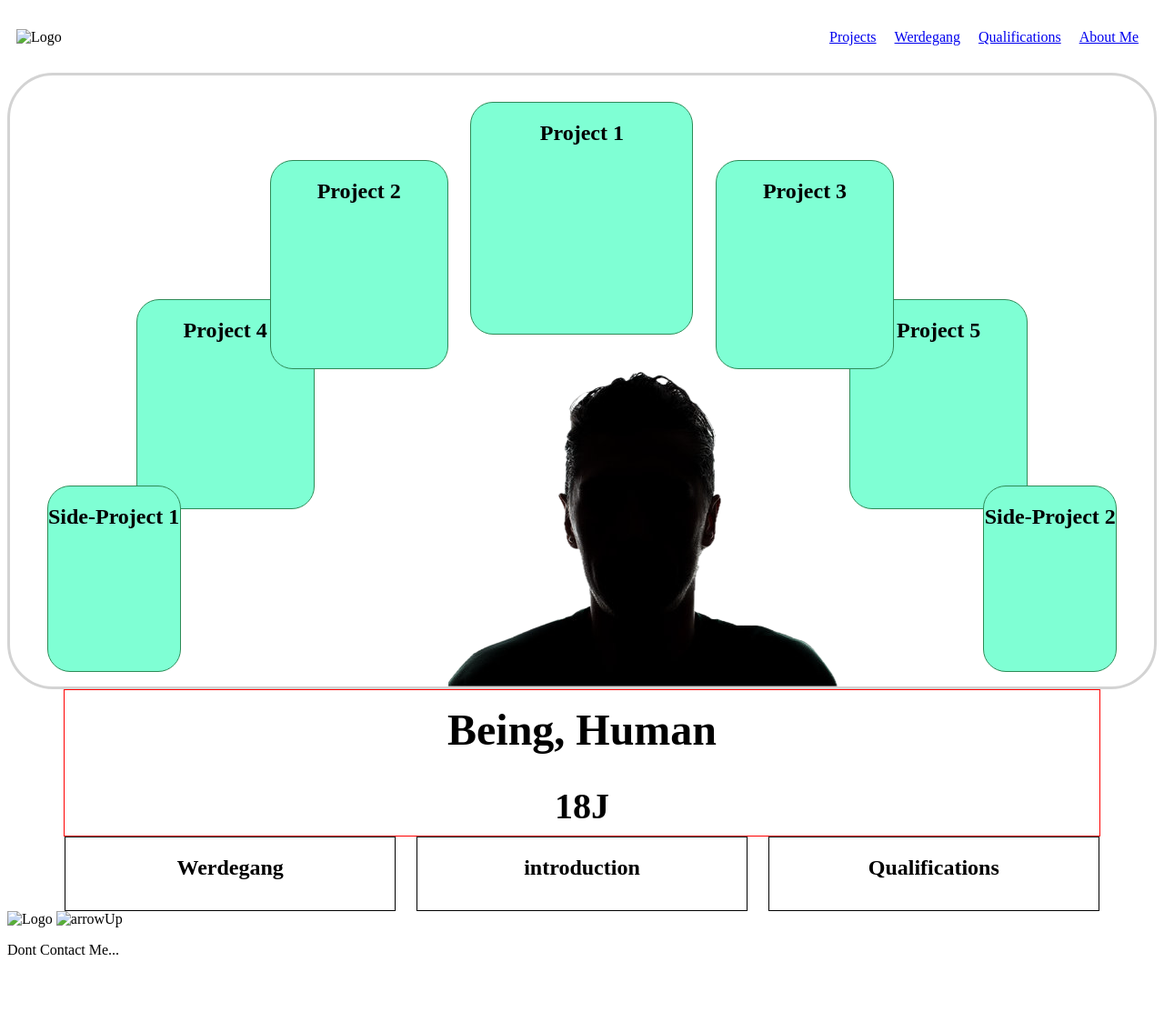
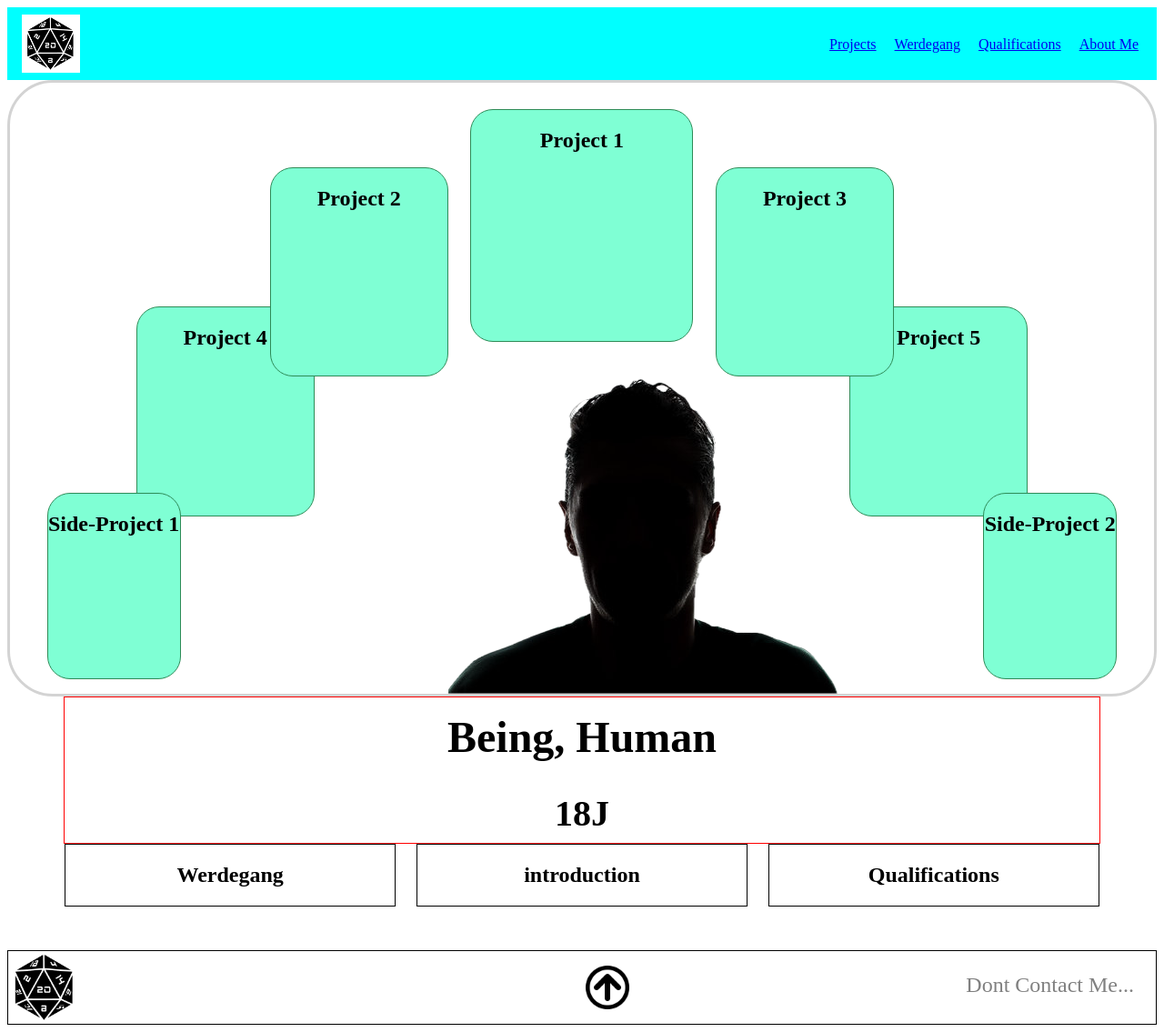
Before and after one commit to PaulHirche/PortfolioWebsite, a plain HTML site: page index.html in a window 1280 px wide. Shown: the whole page at 91% size. Before the commit the page ends 1070 px from the top, so only its background shows below. Drawn offline with Linux system fonts and the light colour scheme.

Commit message:
Added Footer to style.css and fixed minor bugs all around

```diff
--- a/index.html
+++ b/index.html
@@ -9,7 +9,7 @@
 <body>
     <nav>
         <div class="nav-bar">
-            <img src="#" alt="Logo" id="nav-img">
+            <img src="Images/Logo.png" alt="Logo" id="nav-img">
             <a href="#" id="nav-a">About Me</a>
             <a href="#" id="nav-a">Qualifications</a>
             <a href="#" id="nav-a">Werdegang</a>
@@ -65,13 +65,18 @@
             </div>
             <div id="qualifications">
                 <h2>Qualifications</h2>
+                <p>
+
+                </p>
             </div>
         </div>
     </section>
 
     <footer>
-        <img src="#" alt="Logo" id="footerLogo">
-        <img src="#" alt="arrowUp" id="footerArrowUp">
+        <img src="Images/Logo.png" alt="Logo" id="footerLogo">
+        <a href="#start">
+            <img src="Images/ArrowUp.webp" alt="arrowUpToStart" id="footerArrowUp">
+        </a>
         <p>Dont Contact Me...</p>
     </footer>
 </body>
--- a/style.css
+++ b/style.css
@@ -6,19 +6,21 @@ html{
 /* Navbar */
 nav{
     width: 100%;
-    height: 3rem;
-    padding-top: 1.5rem;
+    height: 5rem;
     position: sticky;
     top: 0;
     z-index: 1;
+    background-color: aqua;
+    align-content: center;
     img{
-        height: 50px;
-        margin-left: 10px;
+        height: 4rem;
+        margin-left: 1rem;
         float: left;
     }
     a{
         margin-right: 20px;
         float: right;
+        margin-top: 1.5rem;
     }
 }
 
@@ -102,7 +104,7 @@ nav{
     .divIntroduction > div{
         border: 1px black solid;
         width:inherit;
-        height: 5rem;
+        height: 100%;
         h2{
             text-align: center;
         }
@@ -110,3 +112,26 @@ nav{
 }
 
 /* Footer */
+footer{
+    margin-top: 3rem;
+    border: 1px black solid;
+    height: 5rem;
+    bottom: 0;
+    p{
+        float: right;
+        margin: 1.5rem;
+        font-size: 1.5rem;
+        color: gray;
+    }
+    #footerArrowUp{
+        margin-top: 1rem;
+        margin-left: 44%;
+        height: 3rem;
+        width: auto;
+    }
+    #footerLogo{
+        float: left;
+        height: 5rem;
+        width: auto;
+    }
+}
```
Also changed, not shown: Images/ArrowUp.webp (added), Images/Logo.png (added).
